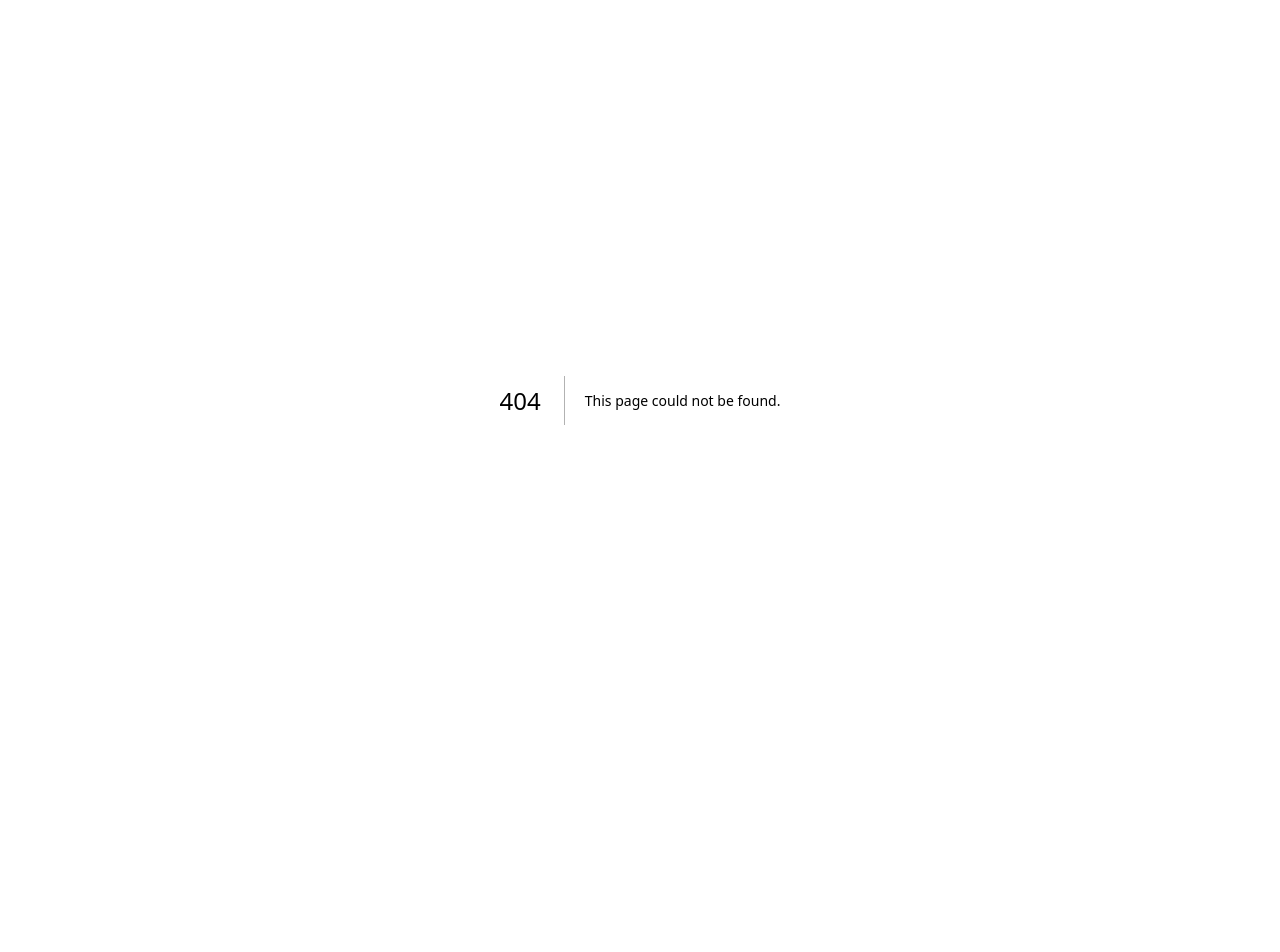
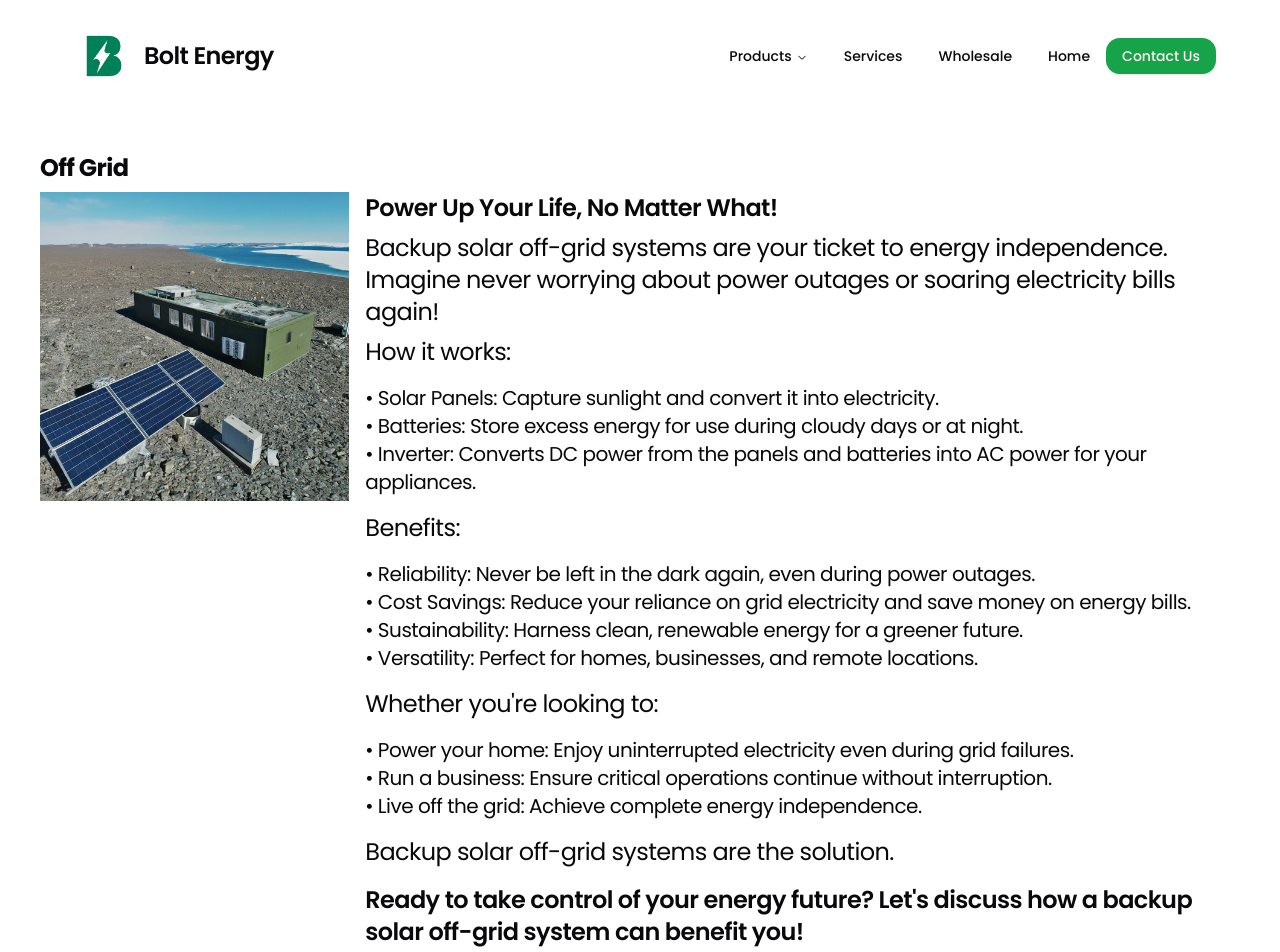
Before and after one commit to amrayman100/solar, a Next.js app: page /product/off-grid in a window 1280 px wide. Before the commit this address had no page. Shown: the top 952 px of the page. Before the commit the page ends 800 px from the top, so only its background shows below. Built offline with nearby package versions, Linux system fonts and the light colour scheme.

Commit message:
off grid product page

```diff
--- a/app/product/ev/page.tsx
+++ b/app/product/ev/page.tsx
@@ -1,12 +1,8 @@
 import { Footer } from "@/components/shared/footer";
 import Header from "@/components/shared/header";
 import {
-  TypographyH1,
-  TypographyH2,
   TypographyH3,
-  TypographyH4,
   TypographyH4Light,
-  TypographyH5,
 } from "@/components/shared/typography";
 import Image from "next/image";
 import Link from "next/link";
--- /dev/null
+++ b/app/product/off-grid/page.tsx
@@ -0,0 +1,112 @@
+import { Footer } from "@/components/shared/footer";
+import Header from "@/components/shared/header";
+import {
+  TypographyH3,
+  TypographyH4Light,
+} from "@/components/shared/typography";
+import Image from "next/image";
+import Link from "next/link";
+
+export default async function OffGrid() {
+  return (
+    <>
+      <main className="flex-grow">
+        <Header />
+        <div className="m-10">
+          <div className="flex place-items-center gap-3">
+            <TypographyH3 text="Off Grid" className="font-bold self-center" />
+          </div>
+          <div className="mt-2 lg:flex gap-4 flex-row">
+            <div>
+              <Image
+                alt="Off Grid"
+                src={"/off-grid.png"}
+                blurDataURL={"/off-grid.png"}
+                placeholder="blur"
+                quality={100}
+                height={500}
+                width={600}
+                style={{
+                  objectFit: "cover",
+                }}
+              />
+            </div>
+            <div className="flex justify-center h-full">
+              <div className="m-auto flex flex-col">
+                <TypographyH3 text="Power Up Your Life, No Matter What!" />
+                <TypographyH3
+                  text="Backup solar off-grid systems are your ticket to energy independence. Imagine never worrying about power outages or soaring electricity bills again!"
+                  className="font-normal mt-2"
+                />
+                <TypographyH3
+                  text="How it works:"
+                  className="font-normal mt-2"
+                />
+                <ul className="mt-4">
+                  <li>
+                    <TypographyH4Light text="• Solar Panels: Capture sunlight and convert it into electricity." />
+                  </li>
+                  <li>
+                    <TypographyH4Light text="• Batteries: Store excess energy for use during cloudy days or at night." />
+                  </li>
+                  <li>
+                    <TypographyH4Light text="• Inverter: Converts DC power from the panels and batteries into AC power for your appliances." />
+                  </li>
+                </ul>
+                <TypographyH3 text="Benefits:" className="font-normal mt-4" />
+                <ul className="mt-4">
+                  <li>
+                    <TypographyH4Light text="• Reliability: Never be left in the dark again, even during power outages." />
+                  </li>
+                  <li>
+                    <TypographyH4Light text="• Cost Savings: Reduce your reliance on grid electricity and save money on energy bills." />
+                  </li>
+                  <li>
+                    <TypographyH4Light text="• Sustainability: Harness clean, renewable energy for a greener future." />
+                  </li>
+                  <li>
+                    <TypographyH4Light text="• Versatility: Perfect for homes, businesses, and remote locations." />
+                  </li>
+                </ul>
+                <TypographyH3
+                  text="Whether you're looking to:"
+                  className="font-normal mt-4"
+                />
+                <ul className="mt-4">
+                  <li>
+                    <TypographyH4Light text="• Power your home: Enjoy uninterrupted electricity even during grid failures." />
+                  </li>
+                  <li>
+                    <TypographyH4Light text="• Run a business: Ensure critical operations continue without interruption." />
+                  </li>
+                  <li>
+                    <TypographyH4Light text="• Live off the grid: Achieve complete energy independence." />
+                  </li>
+                </ul>
+                <TypographyH3
+                  text="Backup solar off-grid systems are the solution."
+                  className="font-normal mt-4"
+                />
+                <div className="mt-4">
+                  <span className="text-2xl font-semibold tracking-tight">
+                    Ready to take control of your energy future? Let's discuss
+                    how a backup solar off-grid system can benefit you!
+                  </span>
+                </div>
+                <div className="mt-4">
+                  <Link
+                    className="text-2xl scroll-m-20 font-extrabold tracking-tight text-primary"
+                    href={"/proposal/off-grid"}
+                  >
+                    Click here for a free consultation!
+                  </Link>
+                </div>
+              </div>
+            </div>
+          </div>
+        </div>
+      </main>
+      <Footer />
+    </>
+  );
+}
--- a/components/shared/header.tsx
+++ b/components/shared/header.tsx
@@ -147,7 +147,7 @@ export default function Header() {
                     ></ListItem>
                     <ListItem href="/product/ev" title="EV Charging"></ListItem>
                     <ListItem
-                      href="/proposal/off-grid"
+                      href="/product/off-grid"
                       title="Off Grid Batteries"
                     ></ListItem>
                   </ul>
```
Also changed, not shown: public/off-grid.png (added).
